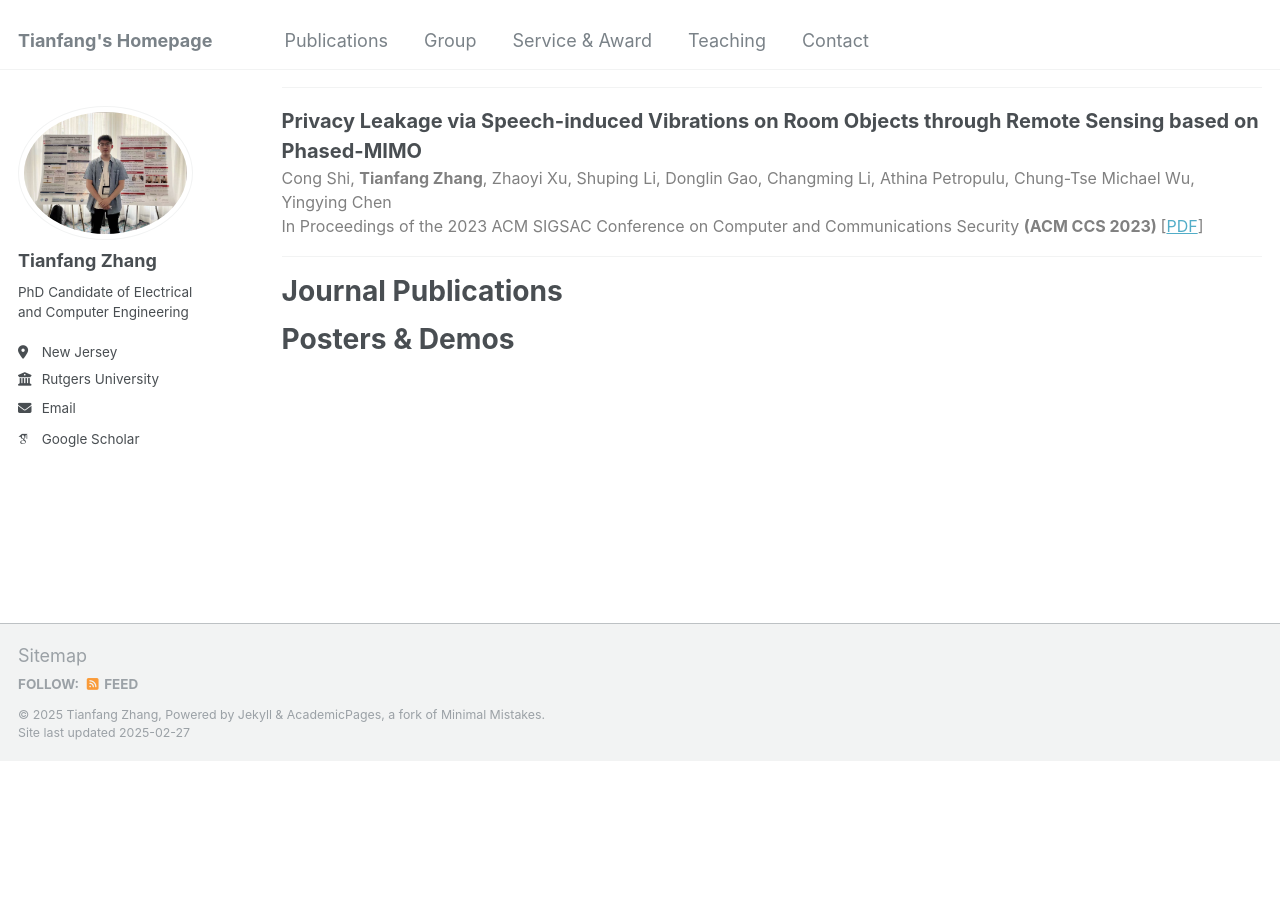
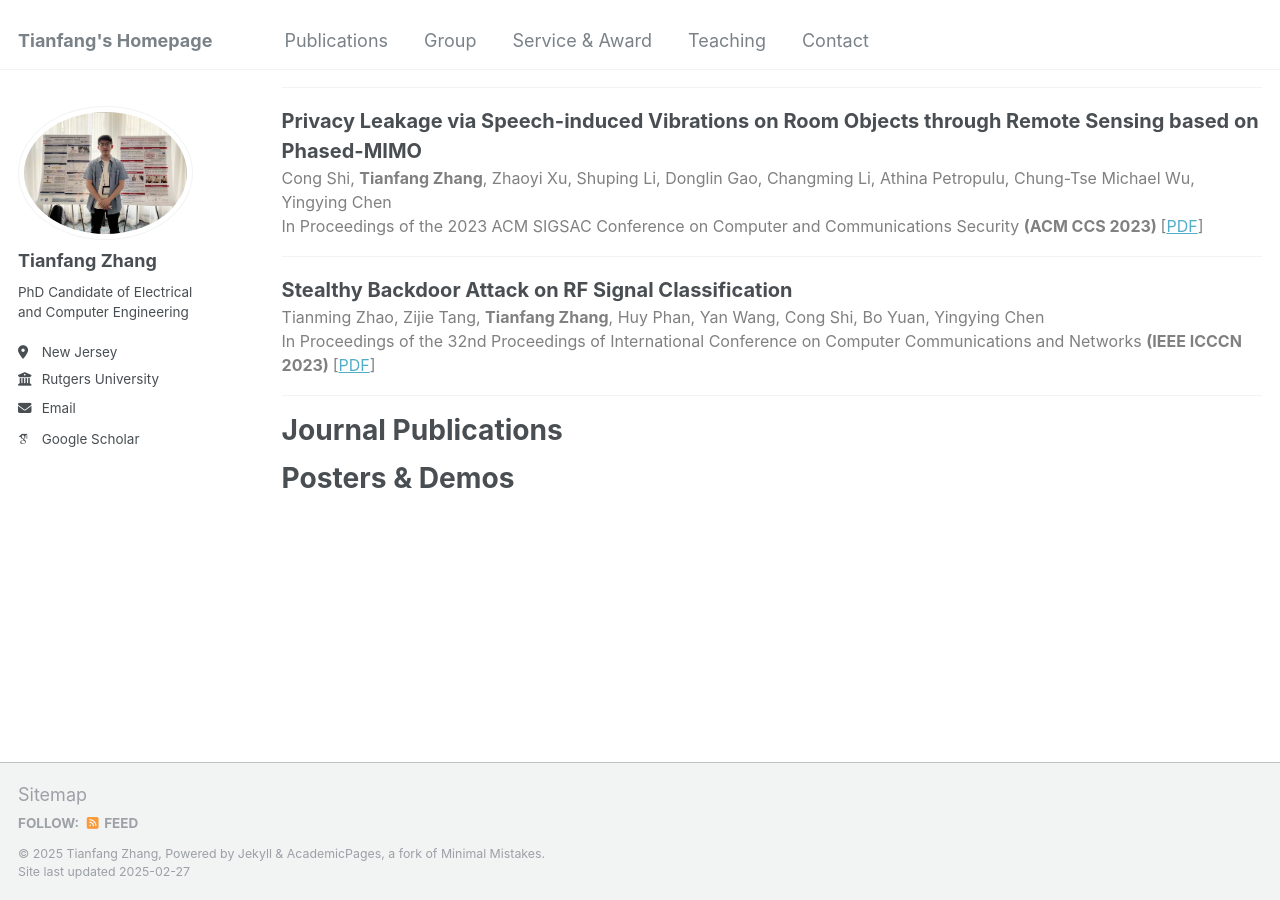
Before and after one commit to tianfang96/tianfang96.github.io, a Jekyll site: the page built from _pages/publications.html, in a window 1280 px wide and 900 px high, scrolled down 891 px. Built offline with Jekyll 4.4.1, drawn with Linux system fonts in a browser that asks for light colours; some web fonts are replaced; before the commit the page ends 1652 px from its top, so only the background shows below that.

Commit message:
Update publications.html

```diff
--- a/_pages/publications.html
+++ b/_pages/publications.html
@@ -79,5 +79,17 @@ author_profile: true
   In Proceedings of the 2023 ACM SIGSAC Conference on Computer and Communications Security <strong>(ACM CCS 2023) </strong> [<a href="https://web.njit.edu/~cs638/paper/Privacy%20Leakage%20via%20Speech-induced%20Vibrations%20on%20Room%20Objects.pdf">PDF</a>]
 </div>
 <hr>
+
+<div style="font-size: 20px; font-weight: bold;">
+  Stealthy Backdoor Attack on RF Signal Classification
+</div>
+<div style="font-size: 16px; color: gray;">
+  Tianming Zhao, Zijie Tang, <strong>Tianfang Zhang</strong>, Huy Phan, Yan Wang, Cong Shi, Bo Yuan, Yingying Chen
+</div>
+<div style="font-size: 16px; color: gray;">
+  In Proceedings of the 32nd Proceedings of International Conference on Computer Communications and Networks <strong>(IEEE ICCCN 2023) </strong> [<a href="https://www.winlab.rutgers.edu/~yychen/daisylab/papers/Stealthy%20Backdoor%20Attack%20on%20RF%20Signal%20Classification.pdf">PDF</a>]
+</div>
+<hr>
+
 <h1>Journal Publications</h1>
 <h1>Posters & Demos</h1>
```
